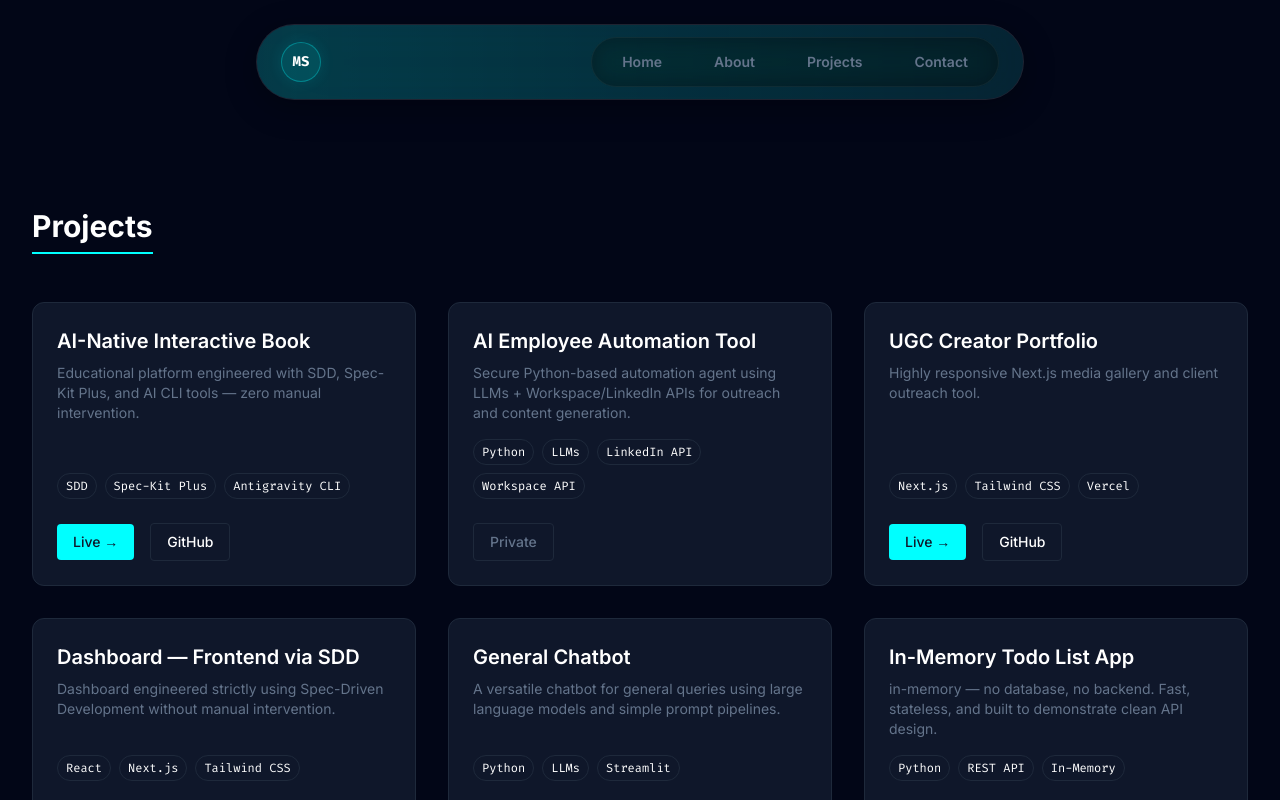
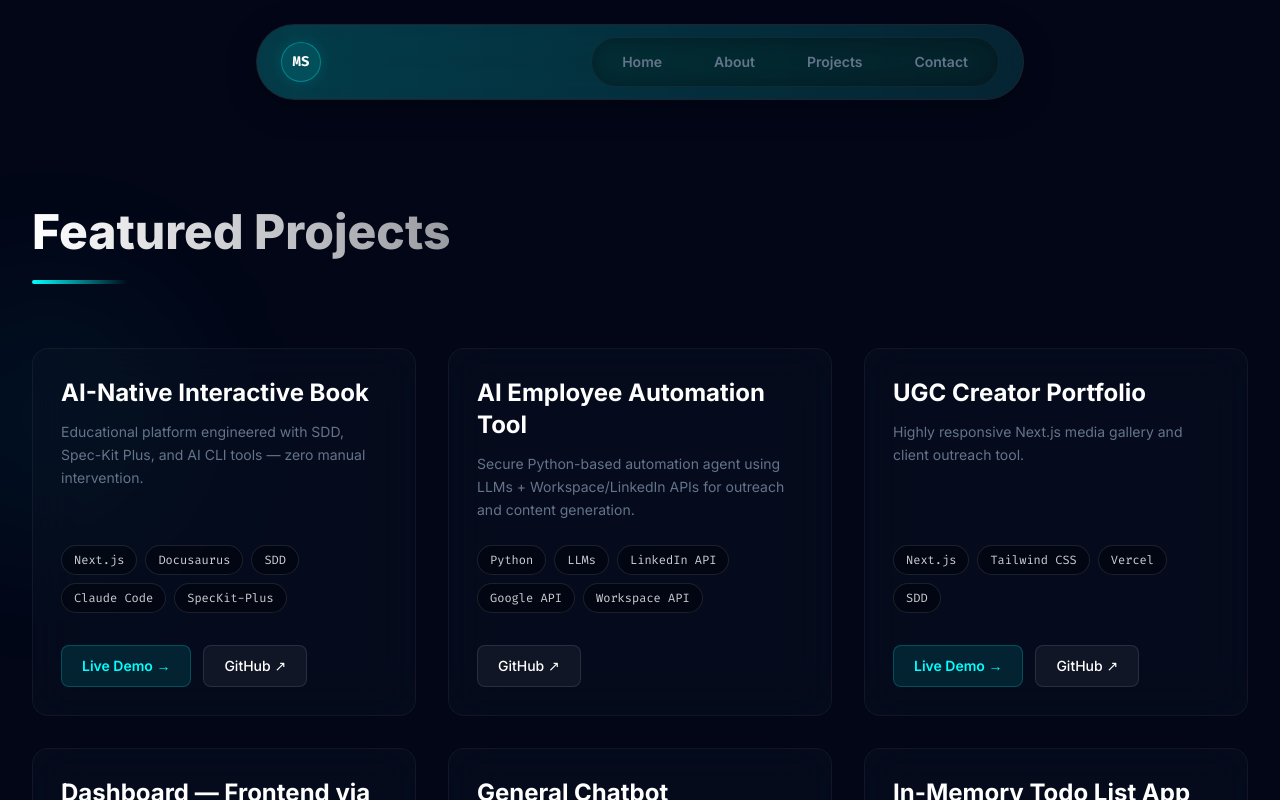
Before and after one commit to shariq001/Portfolio, a Next.js app: page /projects in a window 1280 px wide. Shown: the top 800 px of the page. Built offline with nearby package versions, Linux system fonts and the light colour scheme.

Commit message:
feat(projects): update project data and completely overhaul the project card UI with glassmorphism and staggering animations

```diff
--- a/components/ProjectCard.tsx
+++ b/components/ProjectCard.tsx
@@ -1,39 +1,47 @@
 import { Project } from '@/lib/data/projects';
 
 /** Card component rendering an individual project */
-export default function ProjectCard({ project }: { project: Project }) {
+export default function ProjectCard({ project, index }: { project: Project, index: number }) {
   return (
-    <div className="bg-surface border border-border rounded-xl p-6 hover:border-primary transition-colors flex flex-col h-full">
-      <h3 className="font-sans font-semibold text-white text-xl mb-2">{project.title}</h3>
-      <p className="text-muted text-sm mb-4 flex-grow">{project.description}</p>
+    <div
+      className="group bg-surface/30 backdrop-blur-xl border border-white/5 rounded-2xl p-7 hover:border-primary/50 transition-all duration-500 flex flex-col h-full hover:-translate-y-2 hover:shadow-[0_10px_40px_rgba(0,255,255,0.15)] relative overflow-hidden animate-fade-up"
+      style={{ animationDelay: `${index * 0.15}s` }}
+    >
+      {/* Background glowing blob on hover */}
+      <div className="absolute -top-24 -right-24 w-48 h-48 bg-primary/20 rounded-full blur-[50px] opacity-0 group-hover:opacity-100 transition-opacity duration-700 pointer-events-none"></div>
 
-      <div className="flex flex-wrap gap-2 mb-6">
+      <div className="relative z-10 flex flex-col h-full">
+         <h3 className="font-sans font-bold text-white text-2xl mb-3 group-hover:text-primary transition-colors duration-300">{project.title}</h3>
+         <p className="text-muted text-sm mb-6 flex-grow leading-relaxed">{project.description}</p>
+
+         <div className="flex flex-wrap gap-2 mb-8">
            {project.techPills.map((tech) => (
-          <span key={tech} className="bg-surface border border-border text-xs font-mono px-2 py-1 rounded-full text-white">
+             <span key={tech} className="bg-black/30 border border-white/10 text-xs font-mono px-3 py-1.5 rounded-full text-white/80 group-hover:border-primary/30 transition-colors duration-300">
                {tech}
              </span>
            ))}
          </div>
 
-      <div className="flex items-center gap-4 mt-auto">
+         <div className="flex items-center gap-3 mt-auto">
            {project.liveUrl && (
-          <a href={project.liveUrl} target="_blank" rel="noopener noreferrer" className="bg-primary text-surface font-medium px-4 py-2 rounded text-sm hover:bg-primary-dim transition-colors">
-            Live →
+             <a href={project.liveUrl} target="_blank" rel="noopener noreferrer" className="bg-primary/10 border border-primary/20 text-primary font-semibold px-5 py-2.5 rounded-lg text-sm hover:bg-primary hover:text-surface transition-all duration-300">
+               Live Demo →
              </a>
            )}
 
            {project.visibility === 'public' && project.repoUrl && (
-          <a href={project.repoUrl} target="_blank" rel="noopener noreferrer" className="border border-border text-white font-medium px-4 py-2 rounded text-sm hover:border-primary hover:text-primary transition-colors">
-            GitHub
+             <a href={project.repoUrl} target="_blank" rel="noopener noreferrer" className="bg-white/5 border border-white/10 text-white font-medium px-5 py-2.5 rounded-lg text-sm hover:border-white/30 hover:bg-white/10 transition-all duration-300">
+               GitHub ↗
              </a>
            )}
 
            {project.visibility === 'private' && (
-          <span className="bg-surface border border-border text-muted font-medium px-4 py-2 rounded text-sm cursor-not-allowed">
-            Private
+             <span className="bg-black/20 border border-white/5 text-muted font-medium px-5 py-2.5 rounded-lg text-sm cursor-not-allowed">
+               Private Repository
              </span>
            )}
          </div>
       </div>
+    </div>
   );
 }
--- a/components/Projects.tsx
+++ b/components/Projects.tsx
@@ -4,14 +4,21 @@ import ProjectCard from './ProjectCard';
 /** Section rendering the full project grid */
 export default function Projects() {
   return (
-    <section id="projects" className="py-20 px-4 sm:px-6 lg:px-8 max-w-7xl mx-auto min-h-screen">
-      <div className="mb-12">
-        <h2 className="text-3xl font-bold text-white font-sans inline-block border-b-2 border-primary pb-2">Projects</h2>
+    <section id="projects" className="py-20 px-4 sm:px-6 lg:px-8 max-w-7xl mx-auto min-h-screen relative">
+
+      {/* Background Decor */}
+      <div className="absolute top-40 -left-20 w-64 h-64 bg-primary/5 rounded-full blur-[80px] pointer-events-none"></div>
+
+      <div className="mb-16 text-center md:text-left animate-fade-up">
+        <h2 className="text-4xl md:text-5xl font-extrabold text-transparent bg-clip-text bg-gradient-to-r from-white to-white/60 font-sans inline-block pb-2">
+          Featured Projects
+        </h2>
+        <div className="w-24 h-1 bg-gradient-to-r from-primary to-transparent mt-4 mx-auto md:mx-0 rounded-full"></div>
       </div>
 
       <div className="grid grid-cols-1 md:grid-cols-2 lg:grid-cols-3 gap-8">
-        {projects.map((project) => (
-          <ProjectCard key={project.id} project={project} />
+        {projects.map((project, index) => (
+          <ProjectCard key={project.id} project={project} index={index} />
         ))}
       </div>
     </section>
--- a/lib/data/projects.ts
+++ b/lib/data/projects.ts
@@ -13,7 +13,7 @@ export const projects: Project[] = [
     id: 'ai-native-book',
     title: 'AI-Native Interactive Book',
     description: 'Educational platform engineered with SDD, Spec-Kit Plus, and AI CLI tools — zero manual intervention.',
-    techPills: ['SDD', 'Spec-Kit Plus', 'Antigravity CLI'],
+    techPills: ['Next.js', 'Docusaurus', 'SDD', 'Claude Code', 'SpecKit-Plus'],
     liveUrl: 'https://shariq001.github.io/ai-native-book/',
     repoUrl: 'https://github.com/shariq001/ai-native-book',
     visibility: 'public'
@@ -22,16 +22,16 @@ export const projects: Project[] = [
     id: 'ai-employee',
     title: 'AI Employee Automation Tool',
     description: 'Secure Python-based automation agent using LLMs + Workspace/LinkedIn APIs for outreach and content generation.',
-    techPills: ['Python', 'LLMs', 'LinkedIn API', 'Workspace API'],
+    techPills: ['Python', 'LLMs', 'LinkedIn API', 'Google API', 'Workspace API'],
     liveUrl: null,
-    repoUrl: null,
-    visibility: 'private'
+    repoUrl: 'https://github.com/shariq001/AI_Employee_Silver',
+    visibility: 'public'
   },
   {
     id: 'ugc-creator',
     title: 'UGC Creator Portfolio',
     description: 'Highly responsive Next.js media gallery and client outreach tool.',
-    techPills: ['Next.js', 'Tailwind CSS', 'Vercel'],
+    techPills: ['Next.js', 'Tailwind CSS', 'Vercel', 'SDD'],
     liveUrl: 'https://ugc-creator-portfolio.vercel.app/',
     repoUrl: 'https://github.com/shariq001/ugc-creator-portfolio',
     visibility: 'public'
@@ -40,7 +40,7 @@ export const projects: Project[] = [
     id: 'dashboard-sdd',
     title: 'Dashboard — Frontend via SDD',
     description: 'Dashboard engineered strictly using Spec-Driven Development without manual intervention.',
-    techPills: ['React', 'Next.js', 'Tailwind CSS'],
+    techPills: ['Next.js', 'Tailwind CSS', 'SDD'],
     liveUrl: 'https://dashboard-shariq.vercel.app',
     repoUrl: 'https://github.com/shariq001/dashboard',
     visibility: 'public'
@@ -49,7 +49,7 @@ export const projects: Project[] = [
     id: 'general-chatbot',
     title: 'General Chatbot',
     description: 'A versatile chatbot for general queries using large language models and simple prompt pipelines.',
-    techPills: ['Python', 'LLMs', 'Streamlit'],
+    techPills: ['Python', 'LLMs', 'Panel'],
     liveUrl: null,
     repoUrl: 'https://github.com/shariq001/General-Chatbot',
     visibility: 'public'
@@ -58,7 +58,7 @@ export const projects: Project[] = [
     id: 'in-memory-todo',
     title: 'In-Memory Todo List App',
     description: 'in-memory — no database, no backend. Fast, stateless, and built to demonstrate clean API design.',
-    techPills: ['Python', 'REST API', 'In-Memory'],
+    techPills: ['Python', 'In-Memory'],
     liveUrl: null,
     repoUrl: 'https://github.com/shariq001/In-Memory-Todo-List-App',
     visibility: 'public'
```
Lines whose indentation alone changed are shown as unchanged.
